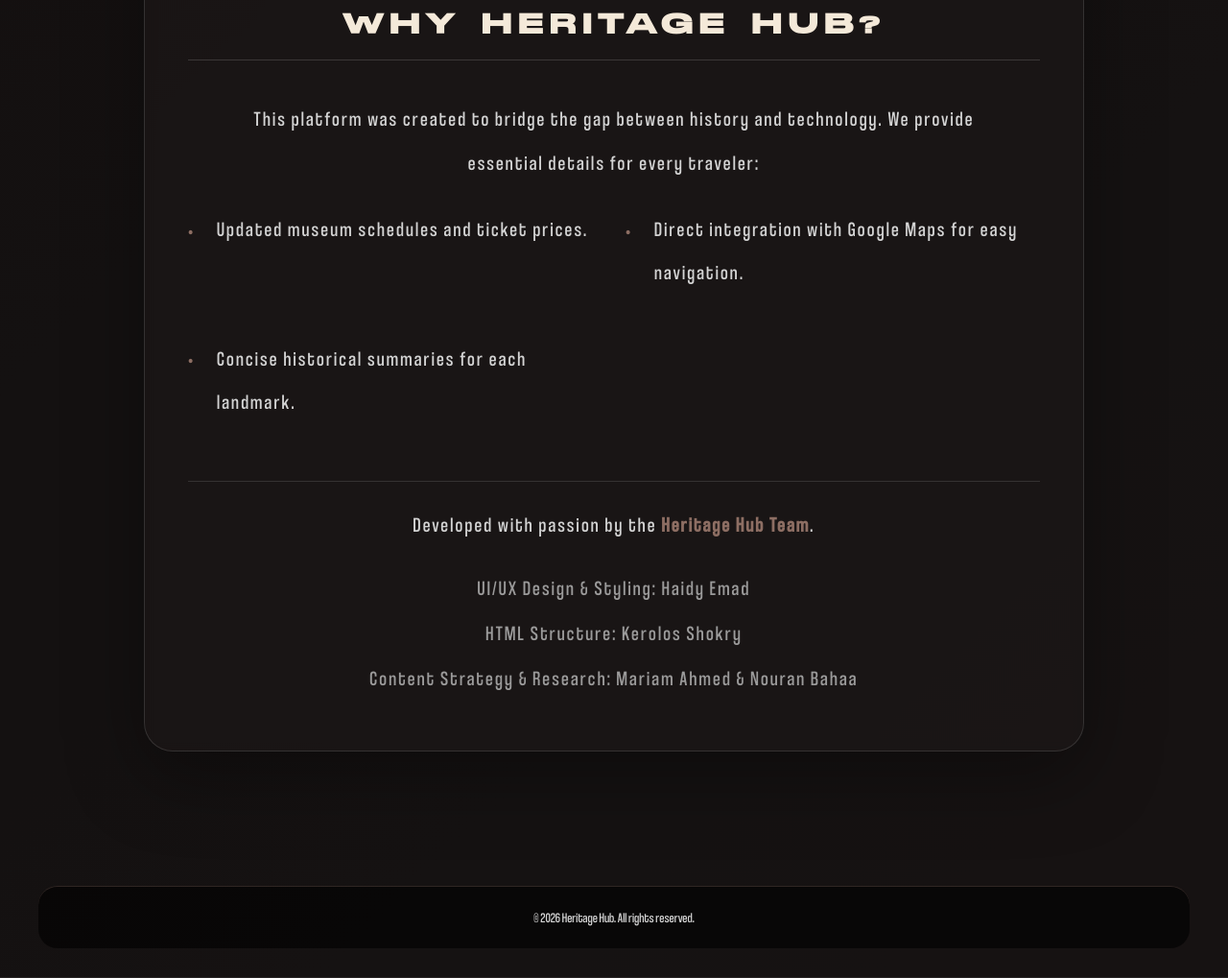
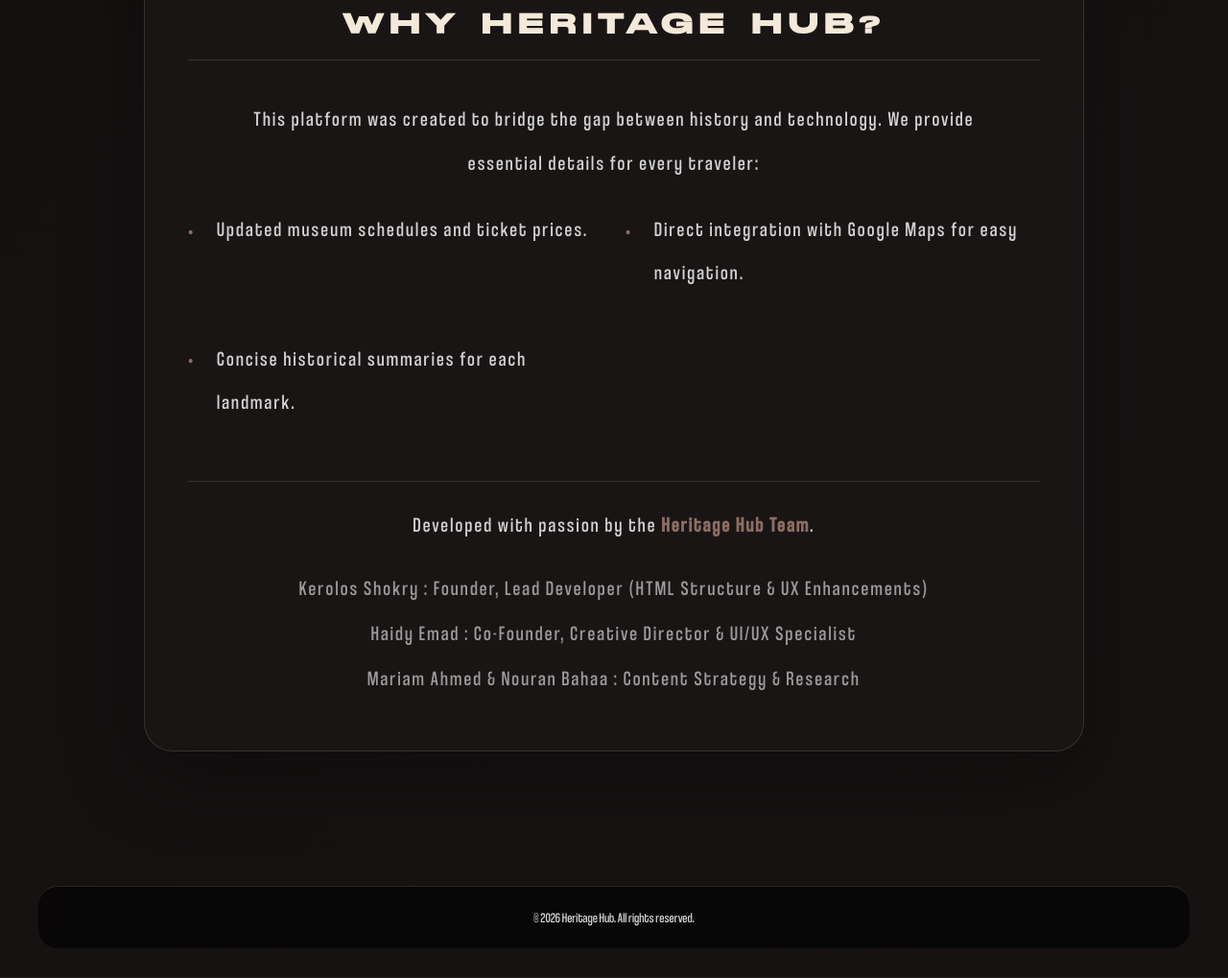
Before and after one commit to KerolosShokry/Heritage-Hub, a plain HTML site: page about.html in a window 1280 px wide. Shown: the part 987-2006 px from the top of the page at 96% size. Drawn offline with Linux system fonts and the light colour scheme.

Commit message:
about.html

```diff
--- a/about.html
+++ b/about.html
@@ -68,9 +68,9 @@
         </div>
 
         <div class="credits">
-            <p>UI/UX Design & Styling: Haidy Emad</p>
-            <p>HTML Structure: Kerolos Shokry</p>
-            <p>Content Strategy & Research: Mariam Ahmed & Nouran Bahaa</p>
+            <p>Kerolos Shokry : Founder, Lead Developer (HTML Structure & UX Enhancements)</p>
+            <p>Haidy Emad : Co-Founder, Creative Director & UI/UX Specialist</p>
+            <p>Mariam Ahmed & Nouran Bahaa : Content Strategy & Research </p>
         </div>
     </section>
 
```
